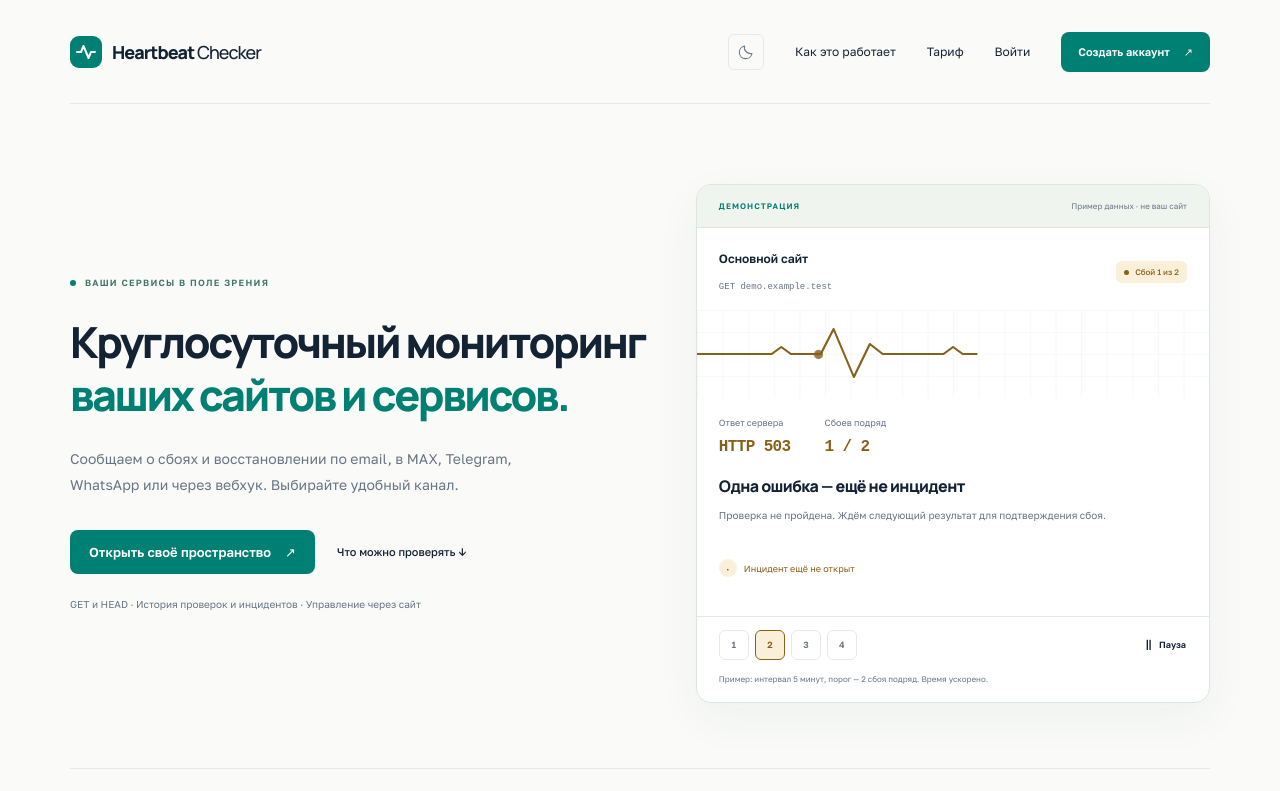
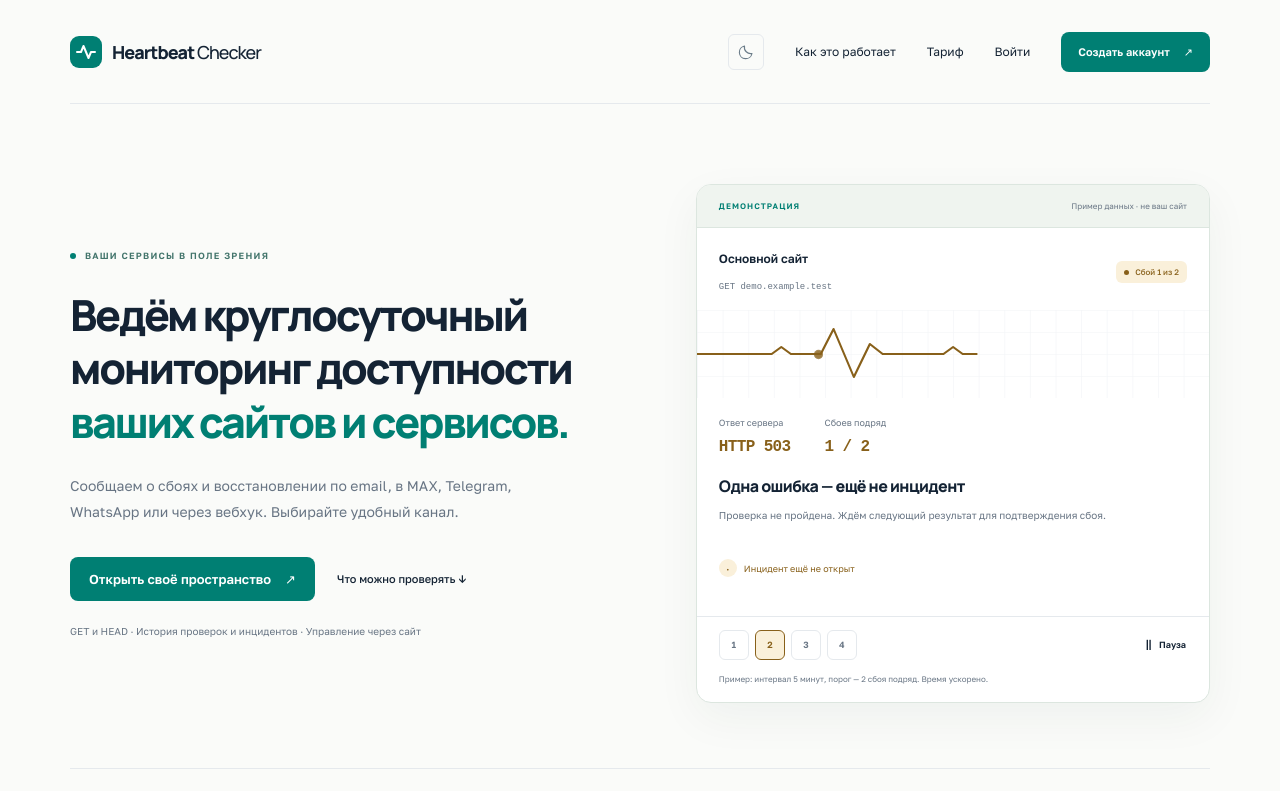
Before and after one commit to nda17/Heartbeat-Checker_monorepo, a Next.js app in the folder apps/web/: page / in a window 1280 px wide. Shown: the top 791 px of the page. Built offline with nearby package versions, Linux system fonts and the light colour scheme.

Commit message:
docs: finalize availability monitoring headline

```diff
--- a/apps/web/src/_pages/home/index.tsx
+++ b/apps/web/src/_pages/home/index.tsx
@@ -32,7 +32,7 @@ export function HomePage() {
               <span className="live-dot" /> ВАШИ СЕРВИСЫ В ПОЛЕ ЗРЕНИЯ
             </p>
             <h1>
-              Круглосуточный мониторинг
+              Ведём круглосуточный мониторинг доступности
               <br />
               <span>ваших сайтов и сервисов.</span>
             </h1>
```
